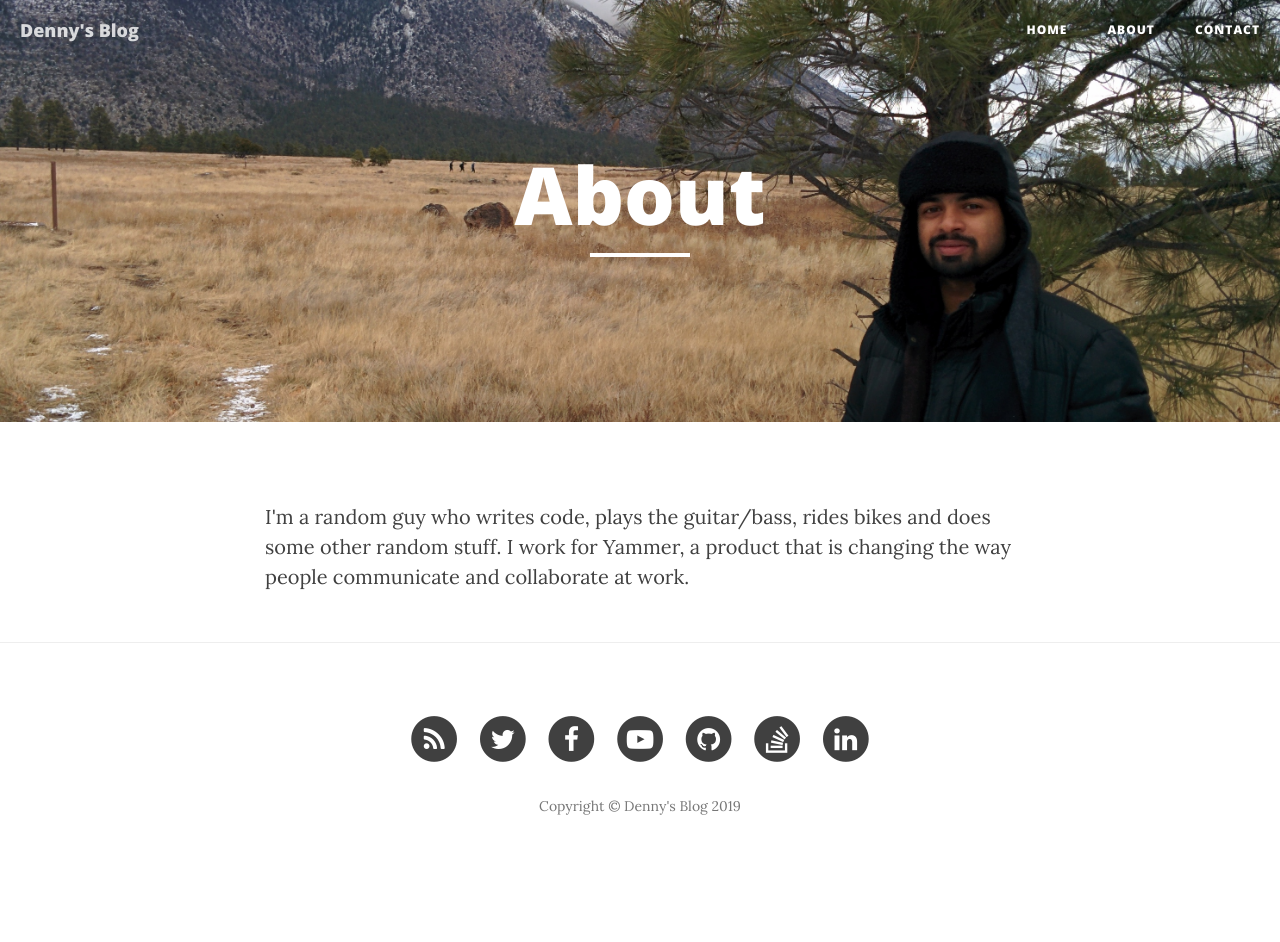
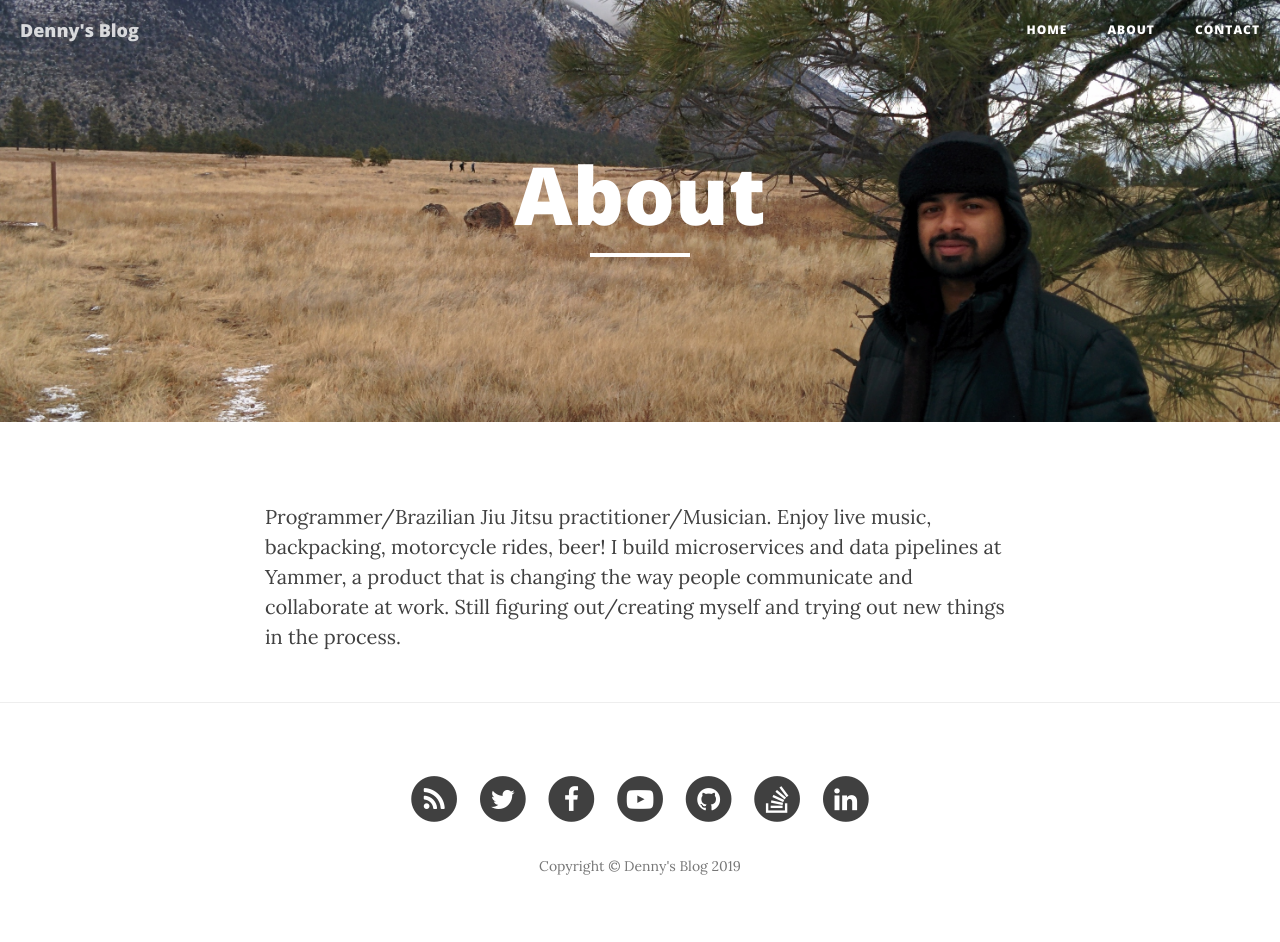
Before and after one commit to dennyac/dennyac.github.io, a Jekyll site: the page built from about.html, in a window 1280 px wide. Built offline with Jekyll 4.4.1, drawn with Linux system fonts in a browser that asks for light colours; nearby versions of some CDN libraries; before the commit the page ends 900 px from its top, so only the background shows below that.

Commit message:
Update bio

```diff
--- a/about.html
+++ b/about.html
@@ -5,5 +5,4 @@ description: ""
 header-img: "img/about-bg.jpg"
 ---
 
-<p>I'm a random guy who writes code, plays the guitar/bass, rides bikes and does some other random stuff. I work for Yammer, a product that is changing the way people communicate and collaborate at work.
-</p>
+<p>Programmer/Brazilian Jiu Jitsu practitioner/Musician. Enjoy live music, backpacking, motorcycle rides, beer! I build microservices and data pipelines at Yammer, a product that is changing the way people communicate and collaborate at work. Still figuring out/creating myself and trying out new things in the process.</p>
```
